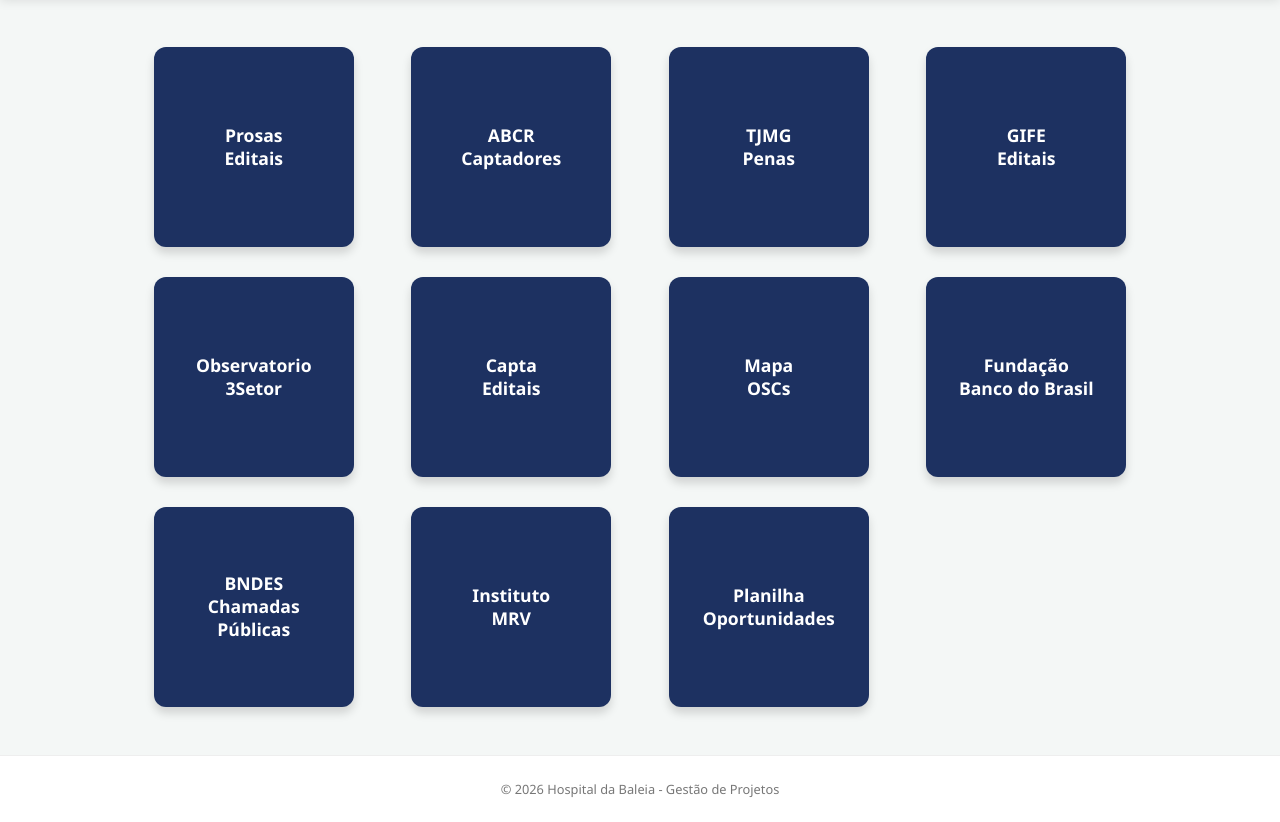
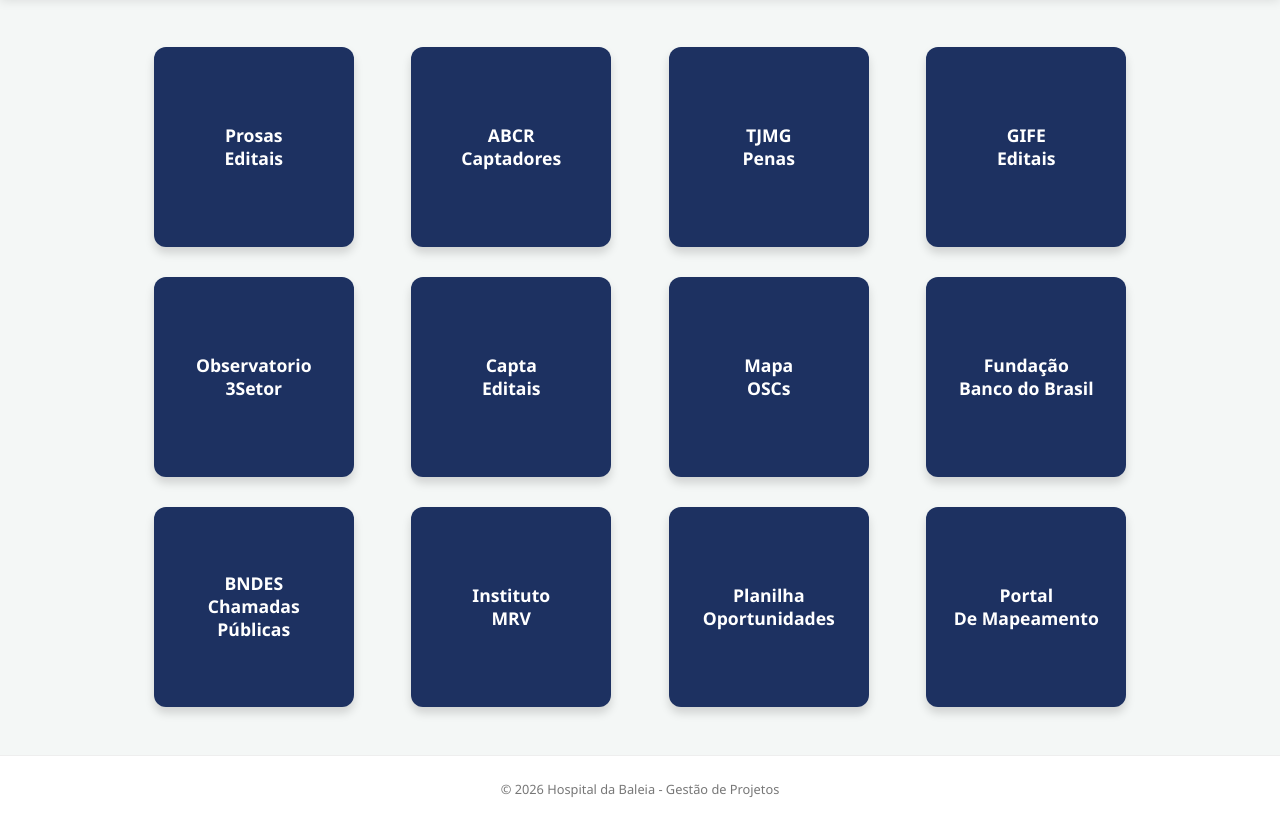
Before and after one commit to AlexMigotti/Facilitador, a plain HTML site: page index.html in a window 1280 px wide. Shown: the part 89-911 px from the top of the page. Drawn offline with Linux system fonts and the light colour scheme.

Commit message:
Update index.html

```diff
--- a/index.html
+++ b/index.html
@@ -49,6 +49,10 @@
             <button onclick="openLink('planilha')" class="btn-link square-btn">
                 <span>Planilha<br>Oportunidades</span>
             </button>
+            </button>
+            <button onclick="openLink('portal')" class="btn-link square-btn">
+                <span>Portal<br>De Mapeamento</span>
+            </button>
 
         </div>
     </main>
```
